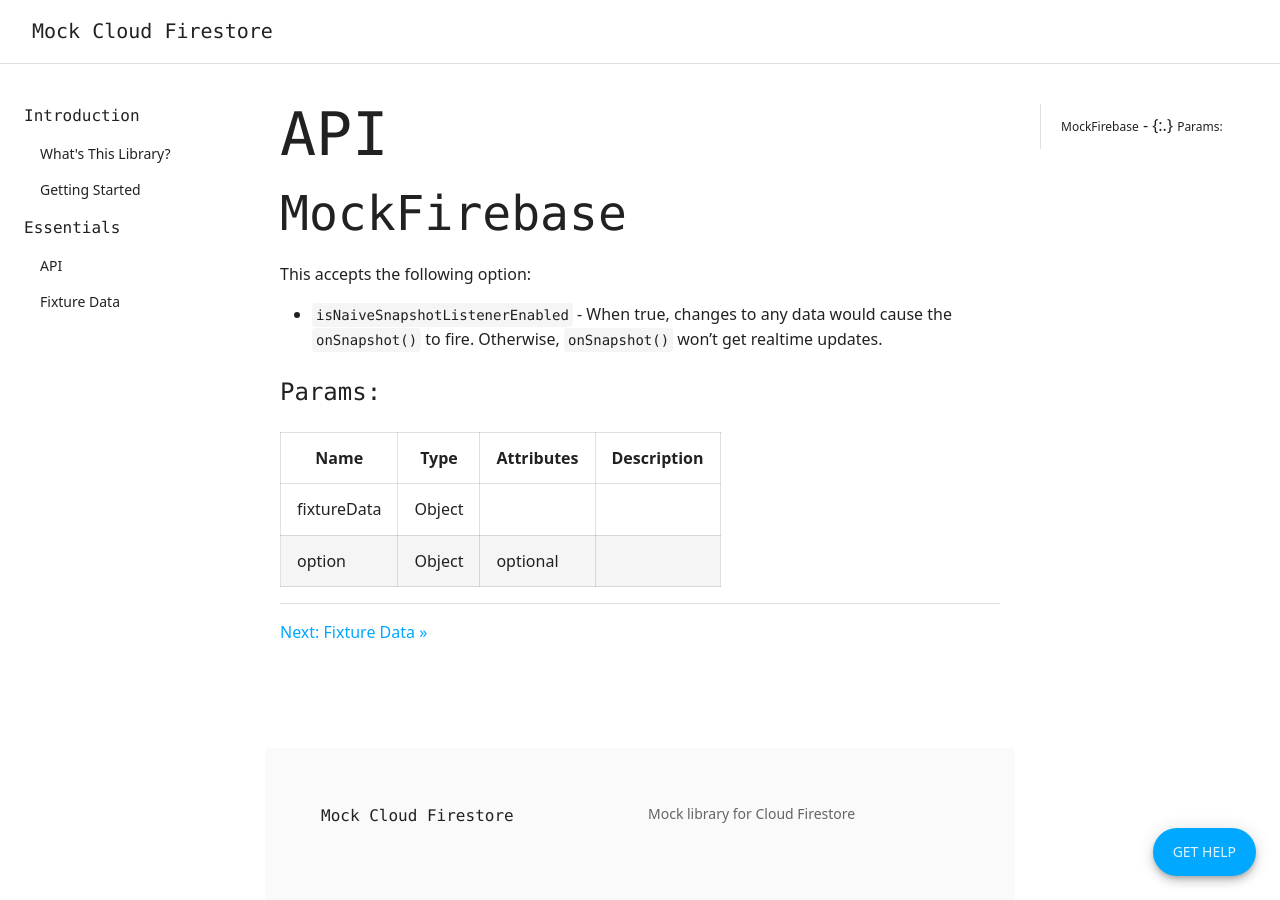
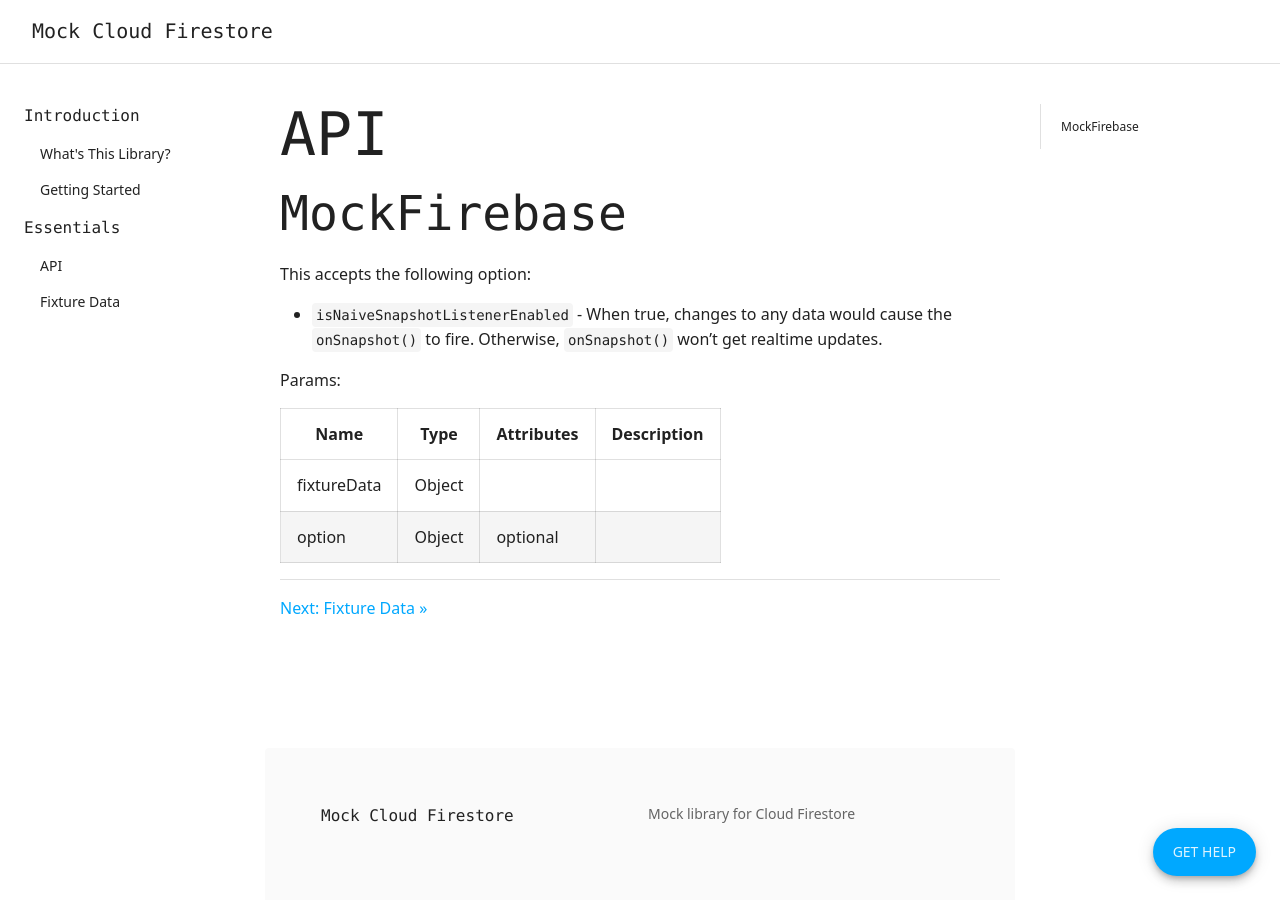
Before and after one commit to mikkopaderes/mock-cloud-firestore, a Jekyll site: the page built from _docs/api.md, in a window 1280 px wide. Built offline with Jekyll 4.4.1, drawn with Linux system fonts in a browser that asks for light colours; a script that is not in the unit is left out.

Commit message:
Fix doc table of contents

```diff
--- a/_docs/api.md
+++ b/_docs/api.md
@@ -14,7 +14,7 @@
 
 - `isNaiveSnapshotListenerEnabled` - When true, changes to **any** data would cause the `onSnapshot()` to fire. Otherwise, `onSnapshot()` won't get realtime updates.
 
-#### Params:
+**Params:**
 
 | Name        | Type   | Attributes | Description |
 | ----------- | -------| ---------- | ----------- |
```
